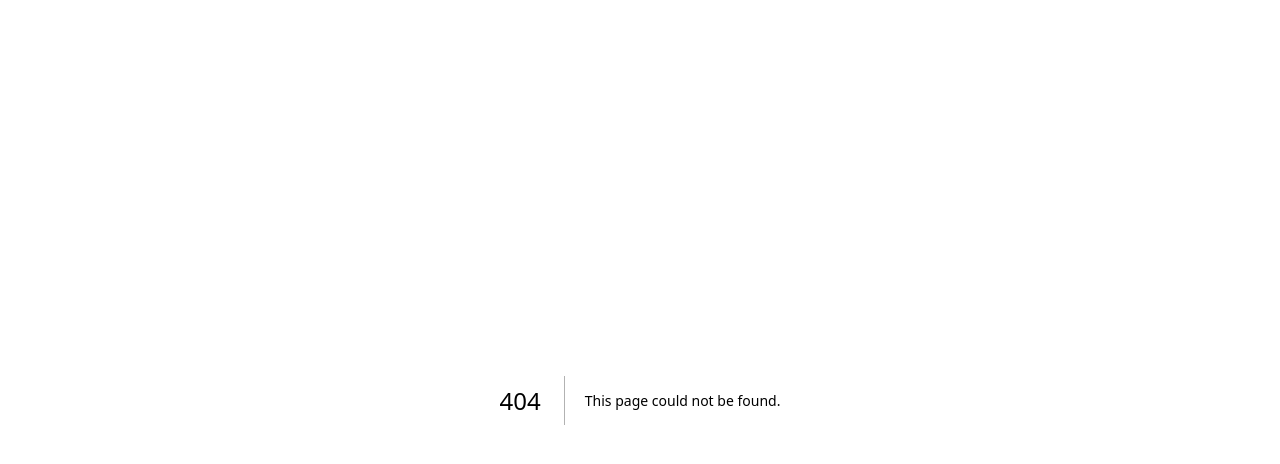
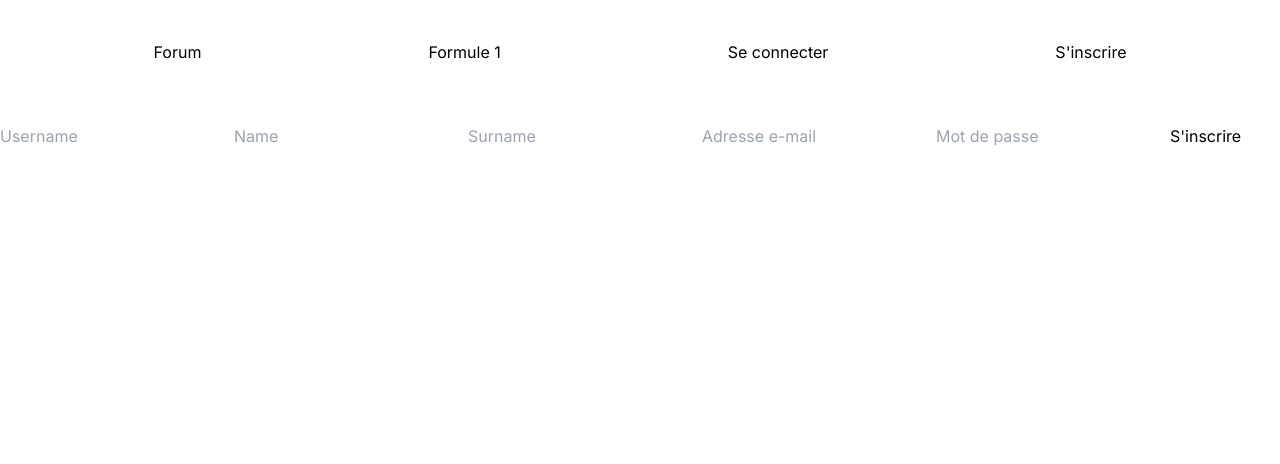
Before and after one commit to remybms/Projet-B2-DEV, a Next.js app: page /signin in a window 1280 px wide. Before the commit this address had no page. Shown: the top 464 px of the page. Built offline with nearby package versions, Linux system fonts and the light colour scheme.

Commit message:
start coding pages

```diff
--- /dev/null
+++ b/app/login/page.js
@@ -0,0 +1,44 @@
+"use client"
+
+import Header from "@/components/header";
+import React from "react";
+import { hashPassword } from "@/components/password";
+
+export default function Login(){
+
+    const [mail, setMail] = React.useState('')
+    const [password, setPassword] = React.useState('')
+
+    async function sendData(e) {
+        e.preventDefault();
+        var data
+        try {
+            const response = await fetch('/api/login', {
+                method: 'POST',
+                headers: {
+                    'Content-Type': 'application/json',
+                },
+                body: JSON.stringify({
+                    "mail": mail,
+                    "password": hashPassword(password)
+                }),
+            });
+
+            data = await response.json();
+        } catch (error) {
+            console.error('Erreur lors de l\'envoi des données à l\'API :', error);
+        }
+    }
+
+    return(
+        <main className="bg-white min-h-screen text-black">
+            <Header/>
+            <form onSubmit={sendData}>
+                <input type="email" placeholder="Adresse e-mail" onChange={(e) => setMail(e.target.value)} />
+                <input type="password" placeholder="Mot de passe" onChange={(e) => setPassword(e.target.value)} />
+                <button type="submit">S'inscrire</button>
+            </form>
+
+        </main>
+    )
+}
--- a/app/page.js
+++ b/app/page.js
@@ -1,9 +1,11 @@
 "use client"
+import Header from "@/components/header";
 import React from "react";
 
 export default function Home() {
 
   const [content, setContent] = React.useState('')
+  const [data, setData] = React.useState([]);
 
   async function sendData(e) {
     e.preventDefault();
@@ -27,13 +29,30 @@ export default function Home() {
     }
   }
 
+  React.useEffect(() => {
+    const fetchData = async () => {
+      try {
+        const response = await fetch('/api/posts');
+        const apiData = await response.json();
+        setData(apiData);
+      } catch (error) {
+        console.error('Erreur lors de la récupération des données de l\'API', error);
+      }
+    };
+
+    fetchData();
+  }, []);
+
   return (
-    <main className="flex min-h-screen flex-col items-center justify-between p-24 bg-white text-black">
+    <main className="flex min-h-screen flex-col items-center bg-white text-black">
+      <Header/>
       <form onSubmit={sendData}>
-        <input type="text" placeholder="content" onChange={(e) => setContent(e.target.value)}/>
+        <input type="text" placeholder="content" onChange={(e) => setContent(e.target.value)} />
         <button type="submit">envoyer</button>
       </form>
-
+    {data.map(item => (
+      <div>{item.content}</div>
+    ))}
     </main>
   );
 }
--- /dev/null
+++ b/app/signin/page.js
@@ -0,0 +1,54 @@
+"use client"
+
+import Header from "@/components/header"
+import { hashPassword } from "@/components/password";
+import React from "react";
+
+export default function Signin() {
+
+    const [username, setUsername] = React.useState('')
+    const [name, setName] = React.useState('')
+    const [surname, setSurname] = React.useState('')
+    const [mail, setMail] = React.useState('')
+    const [password, setPassword] = React.useState('')
+
+
+    async function sendData(e) {
+        e.preventDefault();
+        var data
+        try {
+            const response = await fetch('/api/signin', {
+                method: 'POST',
+                headers: {
+                    'Content-Type': 'application/json',
+                },
+                body: JSON.stringify({
+                    "username": username,
+                    "name": name,
+                    "surname": surname,
+                    "mail": mail,
+                    "password": hashPassword(password)
+                }),
+            });
+
+            data = await response.json();
+            console.log(data);
+        } catch (error) {
+            console.error('Erreur lors de l\'envoi des données à l\'API :', error);
+        }
+    }
+
+    return (
+        <main className="flex flex-col bg-white min-h-screen text-black">
+            <Header />
+            <form onSubmit={sendData}>
+                <input type="text" placeholder="Username" onChange={(e) => setUsername(e.target.value)} />
+                <input type="text" placeholder="Name" onChange={(e) => setName(e.target.value)} />
+                <input type="text" placeholder="Surname" onChange={(e) => setSurname(e.target.value)} />
+                <input type="email" placeholder="Adresse e-mail" onChange={(e) => setMail(e.target.value)} />
+                <input type="password" placeholder="Mot de passe" onChange={(e) => setPassword(e.target.value)} />
+                <button type="submit">S'inscrire</button>
+            </form>
+        </main>
+    )
+}
--- /dev/null
+++ b/components/header.js
@@ -0,0 +1,12 @@
+import Link from "next/link";
+
+export default function Header(){
+    return(
+    <main className="flex text-black p-10 mb-5 justify-around w-screen">
+        <Link href="/">Forum</Link>
+        <Link href="/F1">Formule 1</Link>
+        <Link href="/login">Se connecter</Link>
+        <Link href="/signin">S'inscrire</Link>
+    </main>
+    )
+}
```
Also changed, not shown: app/F1/page.js (added), 1 other file (tests, documents, lock files or other folders). Lines whose indentation alone changed are shown as unchanged.
